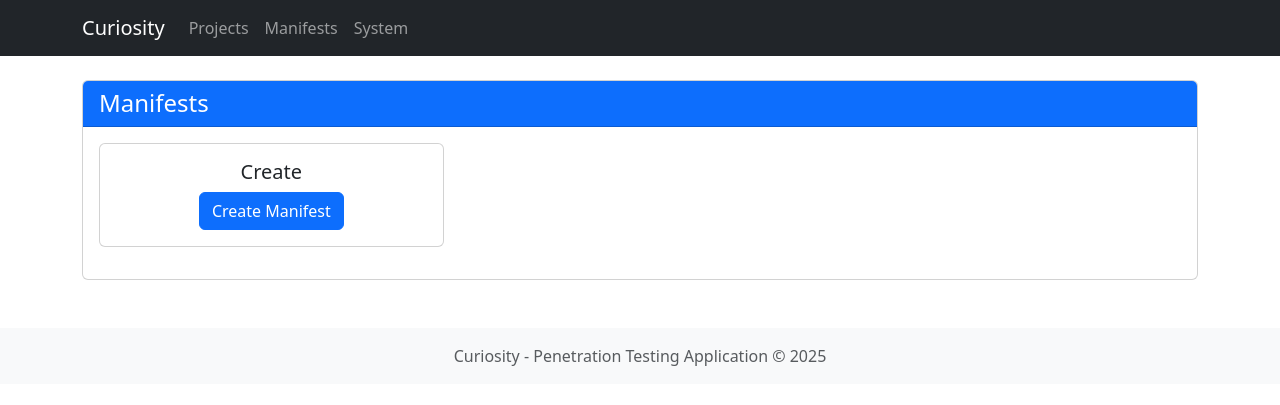
After one commit to pensta-security/curiosity, a Flask app: template system/curiosity-web/app/templates/manifest/list.html in a window 1280 px wide. The commit adds this page. Shown: the top 405 px of the page. Run offline with Flask 3, Linux system fonts and the light colour scheme; the template is opened without the code that fills it, so the values that code supplies are empty; parts of the project's set-up code (start-up, migrations or seed data) failed here and were passed over.

Commit message:
added manifests

```diff
--- a/system/curiosity-web/app/__init__.py
+++ b/system/curiosity-web/app/__init__.py
@@ -20,6 +20,9 @@ def create_app():
     from app.routes.system import system as system_blueprint
     app.register_blueprint(system_blueprint)
 
+    from app.routes.manifest import manifest as manifest_blueprint
+    app.register_blueprint(manifest_blueprint)
+
     # Create database tables
     with app.app_context():
         db.create_all()
--- a/system/curiosity-web/app/templates/base.html
+++ b/system/curiosity-web/app/templates/base.html
@@ -25,7 +25,7 @@
                         <a class="nav-link {% if request.endpoint.startswith('main') %}active{% endif %}" href="{{ url_for('main.index') }}">Projects</a>
                     </li>
                     <li class="nav-item">
-                        <a class="nav-link {% if request.endpoint.startswith('main') %}active{% endif %}" href="{{ url_for('main.index') }}">Projects</a>
+                        <a class="nav-link {% if request.endpoint.startswith('manifest') %}active{% endif %}" href="{{ url_for('manifest.index') }}">Manifests</a>
                     </li>
                     <li class="nav-item">
                         <a class="nav-link {% if request.endpoint.startswith('system') %}active{% endif %}" href="{{ url_for('system.index') }}">System</a>
--- /dev/null
+++ b/system/curiosity-web/app/templates/manifest/list.html
@@ -0,0 +1,28 @@
+{% extends "base.html" %}
+
+{% block title %}Curiosity - Manifests{% endblock %}
+
+{% block content %}
+<div class="row">
+    <div class="col-md-12">
+        <div class="card">
+            <div class="card-header bg-primary text-white">
+                <h4 class="mb-0">Manifests</h4>
+            </div>
+            <div class="card-body">
+                <div class="row">
+                    <div class="col-md-4">
+                        <div class="card mb-3">
+                            <div class="card-body text-center">
+                                <h5 class="card-title">Create</h5>
+
+                                <a href="{{ url_for('manifest/create') }}" class="btn btn-primary">Create Manifest</a>
+                            </div>
+                        </div>
+                    </div>
+                </div>
+            </div>
+        </div>
+    </div>
+</div>
+{% endblock %}
```
Also changed, not shown: system/curiosity-web/app/routes/manifest.py (added, +14 -0 lines), system/curiosity-web/app/templates/dashboard.html (+12 -0 lines), system/curiosity-web/app/templates/manifest/editor.html (added, +22 -0 lines).
